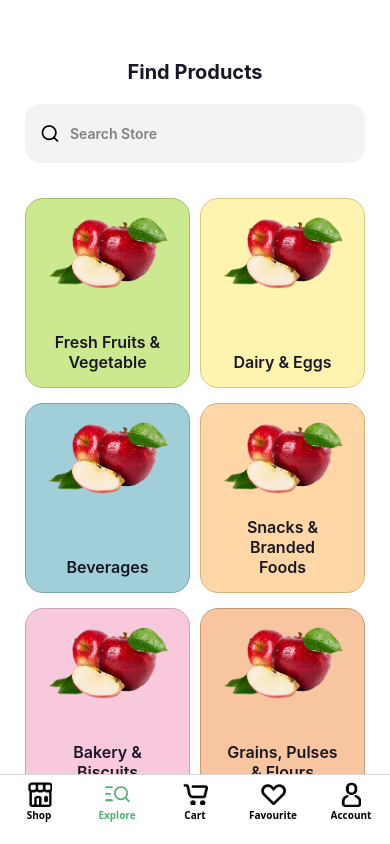
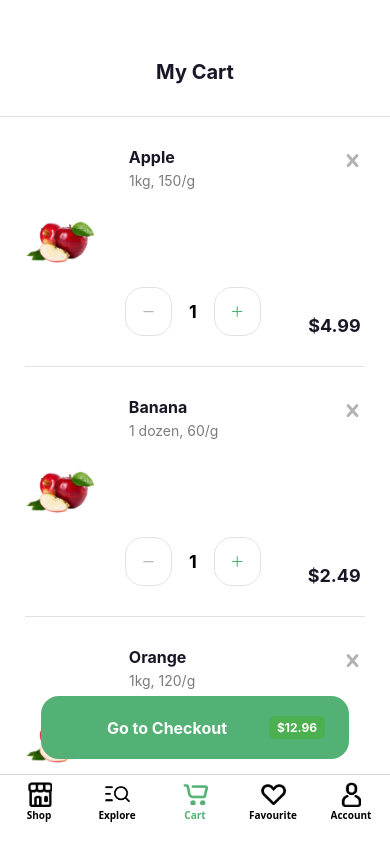
Before and after one commit to mohitbhusal11/groceriesapp, a React Native app: screen /mainAppScreen in a window 390 px wide. Built offline with nearby package versions, Linux system fonts and the light colour scheme.

Commit message:
Completed MyCart screen

```diff
--- /dev/null
+++ b/src/components/CartCard.jsx
@@ -0,0 +1,119 @@
+import {Image, Pressable, StyleSheet, Text, View} from 'react-native';
+import React from 'react';
+import Ionicons from 'react-native-vector-icons/Ionicons';
+import AntDesign from 'react-native-vector-icons/AntDesign';
+import Entypo from 'react-native-vector-icons/Entypo';
+
+const CartCard = ({productName, productDesc, productPrice}) => {
+  return (
+    <View style={styles.mainContainer}>
+      <Image
+        style={styles.imgView}
+        source={require('../assets/dummy_ic.png')}
+      />
+      <View style={styles.productDescContainer}>
+        <View style={styles.productDetailsConatiner}>
+          <Text style={styles.productNameText} > {productName} </Text>
+          <Text style={styles.productDescText} > {productDesc} </Text>
+        </View>
+
+        <View style={styles.quantityContainer}>
+          <Pressable style={styles.quantityBtn}>
+            <AntDesign name="minus" size={17} color="#B3B3B3" />
+          </Pressable>
+          <Text style={styles.quantityText} >1</Text>
+          <Pressable style={styles.quantityBtn}>
+            <Ionicons name="add" size={17} color="#53B175" />
+          </Pressable>
+        </View>
+      </View>
+      <View style={styles.priceContainer}>
+        <Entypo style={styles.crossIcon} name="cross" size={25} color="#B3B3B3" />
+        <Text style={styles.priceText}> {productPrice} </Text>
+      </View>
+    </View>
+  );
+};
+
+export default CartCard;
+
+const styles = StyleSheet.create({
+  mainContainer: {
+    flexDirection: 'row',
+    marginTop: 30,
+    justifyContent: 'space-between',
+  },
+
+  imgView: {
+    width: 70,
+    aspectRatio: 70 / 64,
+    resizeMode: 'contain',
+    alignSelf: "center"
+  },
+
+  productDescContainer: {
+    flexDirection: 'column',
+    justifyContent: "space-between",
+    alignItems: "flex-start",
+    flexGrow: 1,
+    marginHorizontal: 30
+  },
+
+  quantityContainer: {
+    flexDirection: 'row',
+    justifyContent: "center",
+    alignItems: "center",
+    marginTop: 12
+  },
+
+  quantityBtn: {
+    backgroundColor: "white",
+    padding: 14,
+    borderRadius: 18,
+    borderWidth: 1,
+    borderColor: "#E2E2E2"
+  },
+
+  priceContainer: {
+    flexDirection: "column",
+    justifyContent: "space-between",
+    alignItems: "flex-end"
+  },
+
+  priceText: {
+    fontSize: 18,
+    fontWeight: "bold",
+    color: "#181725"
+  },
+
+  productDetailsConatiner: {},
+
+  productNameText: {
+    fontSize: 16,
+    fontWeight: "bold",
+    color: "#181725"
+  },
+
+  productDescText: {
+    fontSize: 14,
+    fontWeight: "medium",
+    color: "#7C7C7C",
+    marginTop: 5
+  },
+
+  quantityText: {
+    marginHorizontal: 17,
+    fontSize: 18,
+    fontWeight: "bold"
+  },
+
+  crossIcon: {
+
+  },
+
+  bottomDividerView: {
+    marginTop: 30,
+    height: 1,
+    backgroundColor: "#E2E2E2"
+  }
+});
--- /dev/null
+++ b/src/components/CheckOutButtonCard.jsx
@@ -0,0 +1,51 @@
+import {Pressable, StyleSheet, Text, View} from 'react-native';
+import React from 'react';
+
+const CheckOutButtonCard = ({children}) => {
+  return (
+    <View style={styles.mainContainer}>
+      <Pressable style={styles.buttonContainer}>
+        <Text style={styles.textView}>{children}</Text>
+        <View style={styles.priceContainer}>
+          <Text style={styles.priceText}>$12.96</Text>
+        </View>
+      </Pressable>
+    </View>
+  );
+};
+
+export default CheckOutButtonCard;
+
+const styles = StyleSheet.create({
+  mainContainer: {
+    flex: 1,
+    paddingHorizontal: 16,
+  },
+  buttonContainer: {
+    backgroundColor: '#53B175',
+    borderRadius: 18,
+    flexDirection: 'row',
+    alignItems: 'center',
+    justifyContent: 'space-between',
+    paddingVertical: 20,
+    paddingHorizontal: 24,
+  },
+  textView: {
+    color: '#FCFCFC',
+    fontSize: 16,
+    fontWeight: 'bold',
+    flexGrow: 1,
+    textAlign: "center"
+  },
+  priceContainer: {
+    backgroundColor: '#4CAF50',
+    paddingVertical: 4,
+    paddingHorizontal: 8,
+    borderRadius: 6,
+  },
+  priceText: {
+    color: '#FCFCFC',
+    fontSize: 12,
+    fontWeight: 'bold',
+  },
+});
--- a/src/screens/CartScreen.jsx
+++ b/src/screens/CartScreen.jsx
@@ -1,14 +1,130 @@
-import { StyleSheet, Text, View } from 'react-native'
+import { Dimensions, FlatList, StyleSheet, Text, View } from 'react-native'
 import React from 'react'
+import CartCard from '../components/CartCard';
+import CheckOutButtonCard from '../components/CheckOutButtonCard';
 
-const CartScreen = () => {
+const productData = [
+  {
+    productName: 'Apple',
+    productDesc: '1kg, 150/g',
+    productPrice: '$4.99',
+    quantity: 0,
+  },
+  {
+    productName: 'Banana',
+    productDesc: '1 dozen, 60/g',
+    productPrice: '$2.49',
+    quantity: 0,
+  },
+  {
+    productName: 'Orange',
+    productDesc: '1kg, 120/g',
+    productPrice: '$3.99',
+    quantity: 0,
+  },
+  {
+    productName: 'Grapes',
+    productDesc: '500g, 200/g',
+    productPrice: '$2.99',
+    quantity: 0,
+  },
+  {
+    productName: 'Mango',
+    productDesc: '1kg, 180/g',
+    productPrice: '$5.49',
+    quantity: 0,
+  },
+  {
+    productName: 'Watermelon',
+    productDesc: '1 piece, 25/kg',
+    productPrice: '$6.99',
+    quantity: 0,
+  },
+  {
+    productName: 'Strawberry',
+    productDesc: '250g, 300/g',
+    productPrice: '$3.49',
+    quantity: 0,
+  },
+  {
+    productName: 'Blueberry',
+    productDesc: '150g, 350/g',
+    productPrice: '$4.79',
+    quantity: 0,
+  },
+  {
+    productName: 'Pineapple',
+    productDesc: '1 piece, 50/kg',
+    productPrice: '$3.89',
+    quantity: 0,
+  },
+  {
+    productName: 'Kiwi',
+    productDesc: '500g, 250/g',
+    productPrice: '$4.29',
+    quantity: 0,
+  },
+  {
+    productName: 'Papaya',
+    productDesc: '1 piece, 45/kg',
+    productPrice: '$3.19',
+    quantity: 0,
+  },
+];
+
+const { width, height } = Dimensions.get('window');
+
+const CartScreen = ({}) => {
   return (
-    <View>
-      <Text>CartScreen</Text>
+    <View style={styles.mainContainer} >
+      <Text style={styles.titleText}>My Cart</Text>
+      <View style={styles.dividerView} ></View>
+      <View style={styles.cartProductContainer} >
+        <FlatList
+        data={productData}
+        renderItem={({item}) => <CartCard productName={item.productName} productDesc={item.productDesc} productPrice={item.productPrice} /> }
+        ItemSeparatorComponent={() => <View style={{height: 1, backgroundColor: "#E2E2E2", marginTop: 30}}/>}
+        contentContainerStyle={{paddingHorizontal: 25, paddingBottom: 25}}
+        />
+      </View>
+      <View style={styles.checkoutButtonContainer} >
+        <CheckOutButtonCard>Go to Checkout</CheckOutButtonCard>
+      </View>
     </View>
   )
 }
 
 export default CartScreen
 
-const styles = StyleSheet.create({})
+const styles = StyleSheet.create({
+  mainContainer: {
+    flex: 1,
+    backgroundColor: 'white',
+    flexDirection: 'column',
+    paddingTop: 60,
+  },
+
+  titleText: {
+    alignSelf: 'center',
+    fontSize: 20,
+    fontWeight: '700',
+    color: '#181725',
+  },
+
+  dividerView: {
+    height: 1,
+    backgroundColor: "#E2E2E2",
+    marginTop: 32
+  },
+
+  cartProductContainer: {
+    flex: 1,
+  },
+
+  checkoutButtonContainer: {
+    position: "absolute",
+    marginHorizontal: 25,
+    bottom: 15,
+    width: width-50
+  }
+})
--- a/src/screens/MainScreen.jsx
+++ b/src/screens/MainScreen.jsx
@@ -13,7 +13,7 @@ const MainScreen = () => {
   return (
     <View style={styles.mainContainer}>
       <Tab.Navigator
-        initialRouteName="exploreScreen"
+        initialRouteName="cartScreen"
         screenOptions={{
           headerShown: false,
           tabBarActiveTintColor: '#53B175',
```
